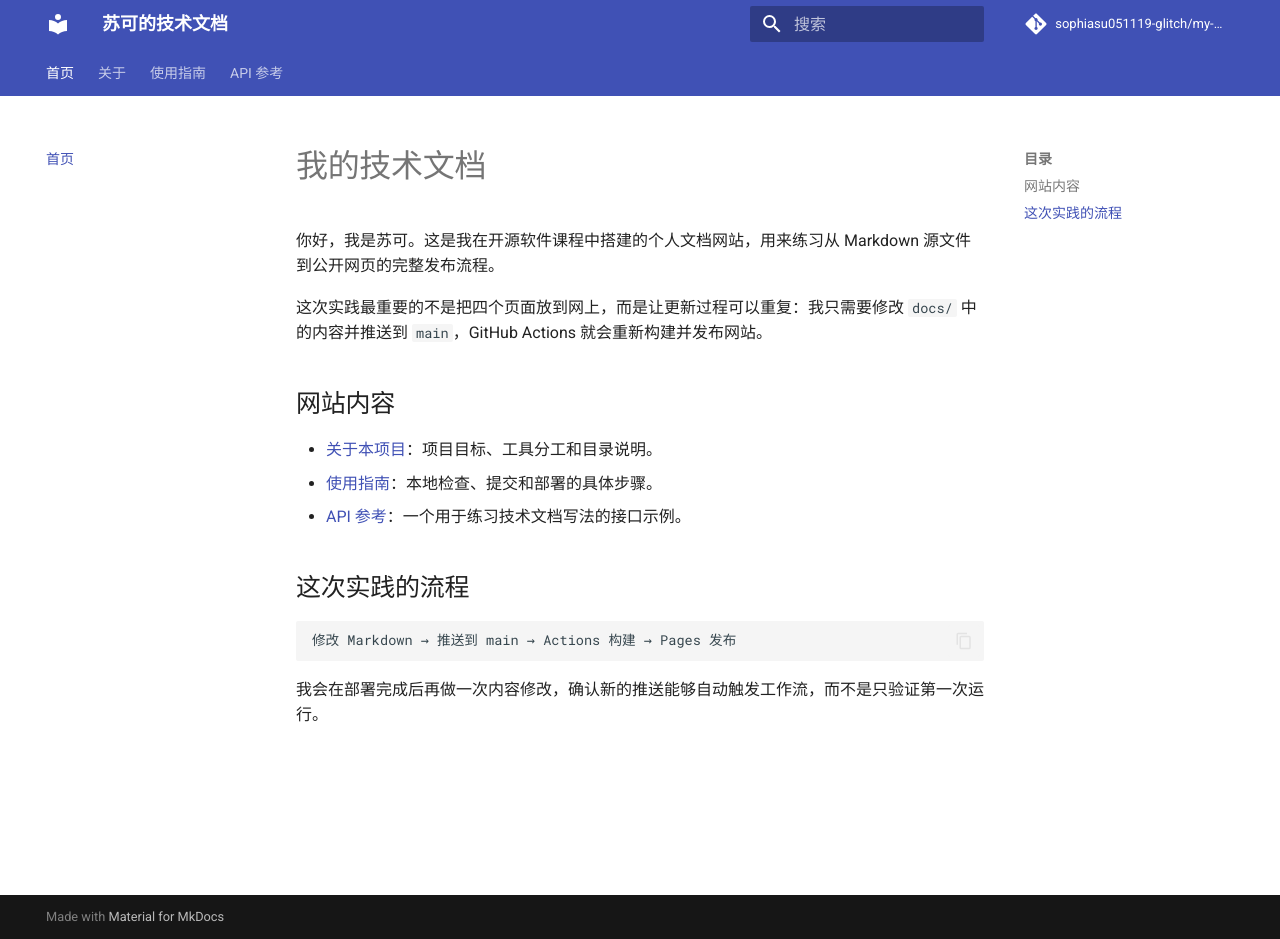
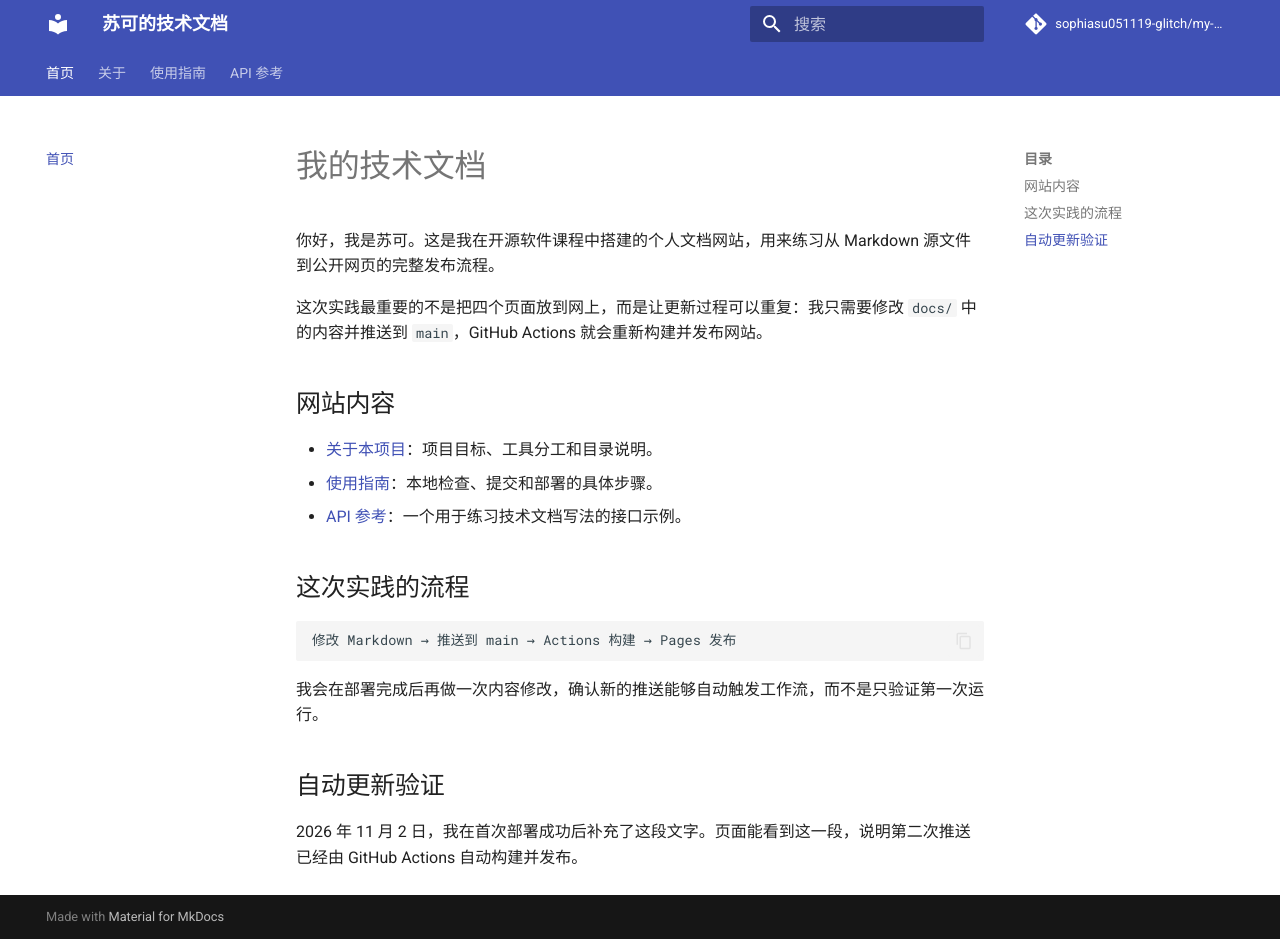
Before and after one commit to sophiasu051119-glitch/my-docs, an MkDocs documentation site: the page built from docs/index.md, in a window 1280 px wide and 939 px high. Built offline with MkDocs 1.6.1 and Material for MkDocs 9.7.7, drawn with Linux system fonts in a browser that asks for light colours; comment, search, counter and statistics services are not loaded.

Commit message:
验证文档修改后自动更新网站

````diff
--- a/docs/index.md
+++ b/docs/index.md
@@ -17,3 +17,7 @@
 ```
 
 我会在部署完成后再做一次内容修改，确认新的推送能够自动触发工作流，而不是只验证第一次运行。
+
+## 自动更新验证
+
+2026 年 11 月 2 日，我在首次部署成功后补充了这段文字。页面能看到这一段，说明第二次推送已经由 GitHub Actions 自动构建并发布。
````
